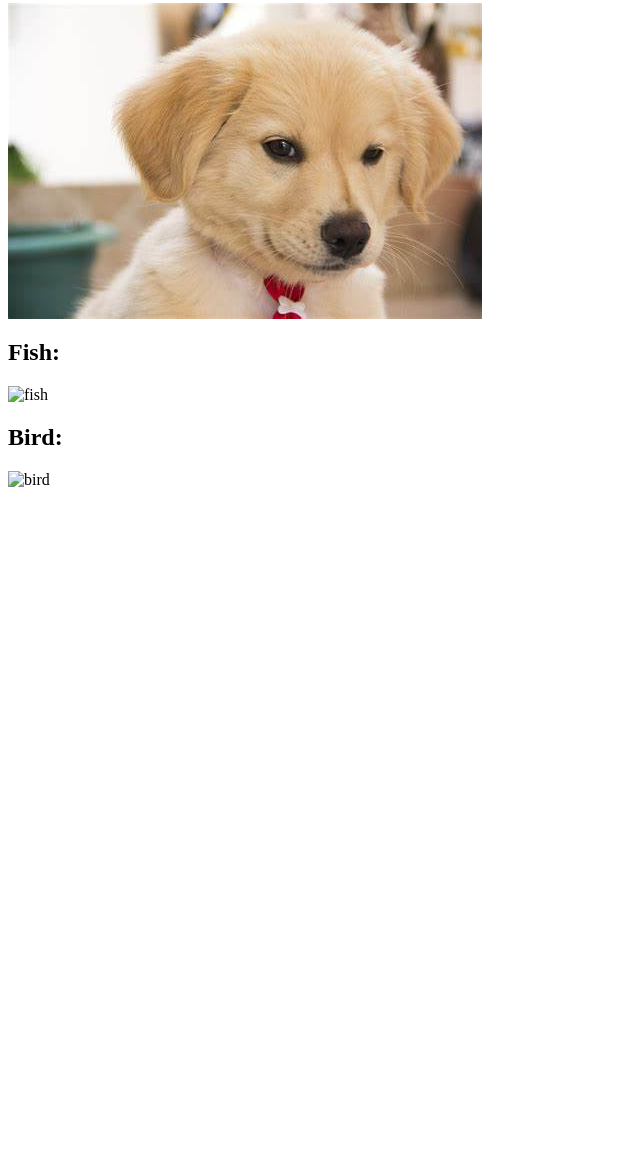
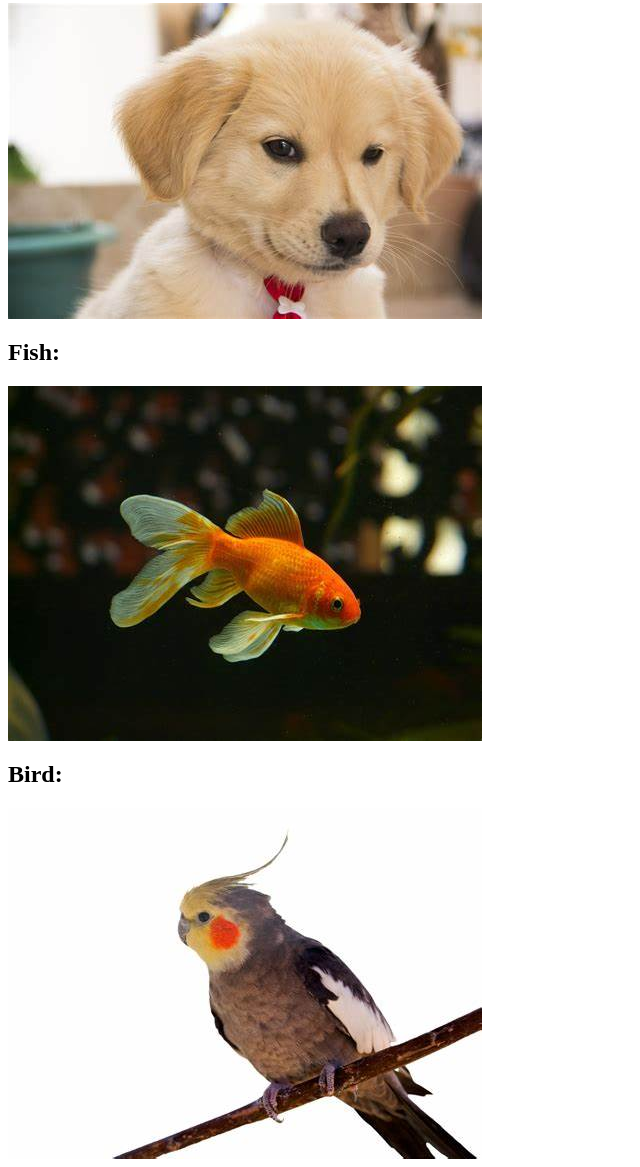
Before and after one commit to k-dolor/html-porfolio, a plain HTML site: page exercise-12-file-paths/Folder0/index.html in a window 1280 px wide. Shown: the part 965-2132 px from the top of the page, without its empty margins (0-640 px from the left). Before the commit the page ends 1462 px from the top, so only its background shows below. Drawn offline with Linux system fonts and the light colour scheme.

Commit message:
Update index.html

```diff
--- a/exercise-12-file-paths/Folder0/index.html
+++ b/exercise-12-file-paths/Folder0/index.html
@@ -6,6 +6,6 @@
 <h2>Dog:</h2>
 <img src="../dog.png" alt="dog"/>
 <h2>Fish:</h2>
-<img src="exercise-12-file-paths/Folder1/fish.png" alt="fish"/>
+<img src="../Folder1/fish.png" alt="fish"/>
 <h2>Bird:</h2>
-<img src="exercise-12-file-paths/Folder1/Folder2/bird.png" alt="bird"/>
+<img src="../Folder1/Folder2/bird.png" alt="bird"/>
```
